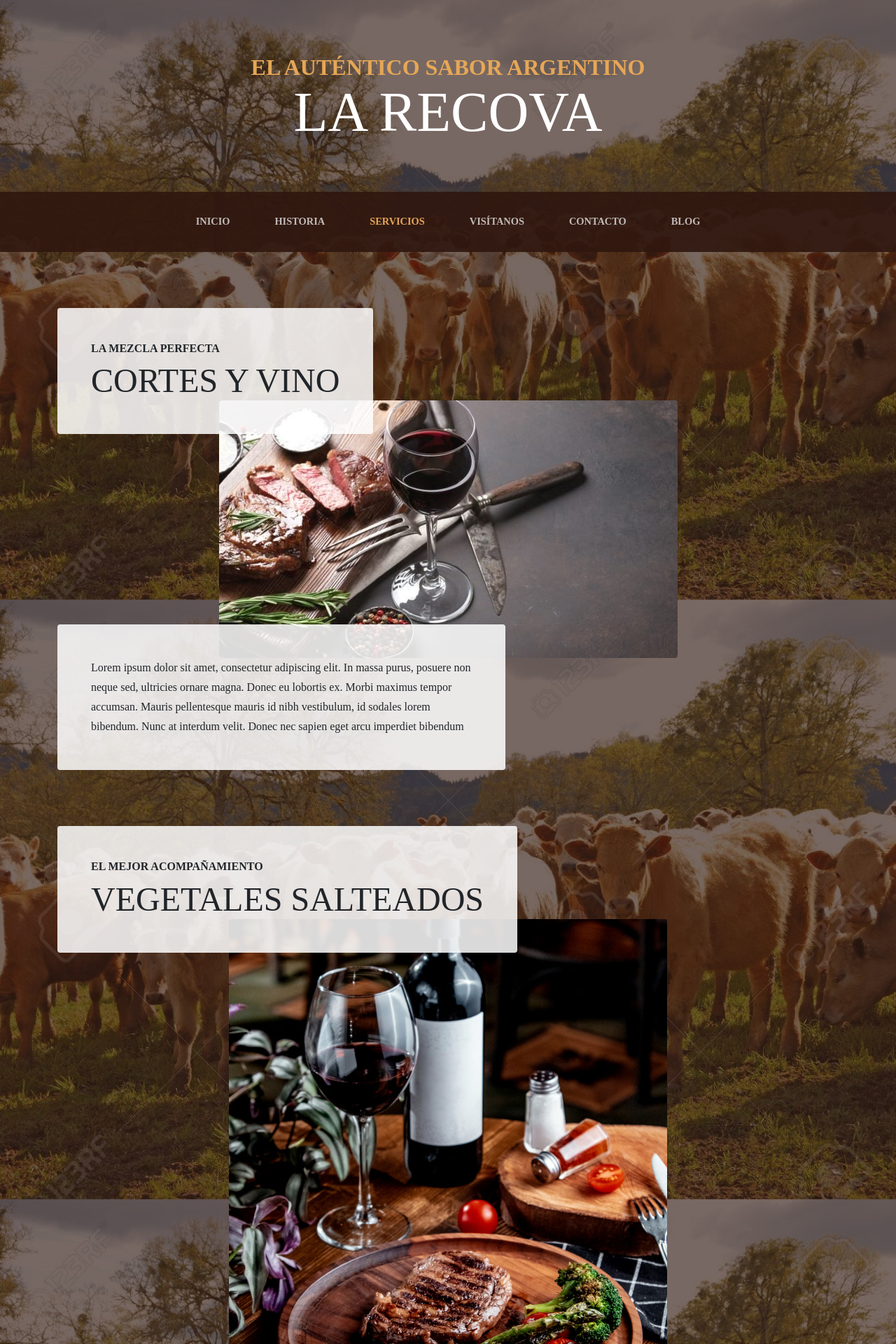
After one commit to wariormex/DjangoRestaurante, a Django app: page /servicios/ in a window 1280 px wide. The commit adds this page. Shown: the top 1920 px of the page at 70% size. Run offline with Django 4.2, Linux system fonts and the light colour scheme; some libraries are stand-ins or nearby versions.

Commit message:
Finished Static Pages

```diff
--- a/Proyecto/webRestaurante/core/templates/core/base.html
+++ b/Proyecto/webRestaurante/core/templates/core/base.html
@@ -35,56 +35,35 @@
   <!-- Navegación -->
   <nav class="navbar navbar-expand-lg navbar-dark py-lg-4" id="mainNav">
     <div class="container">
-      <a class="navbar-brand text-uppercase text-expanded font-weight-bold d-lg-none" href="index.html">La Recova</a>
+      <a class="navbar-brand text-uppercase text-expanded font-weight-bold d-lg-none" href="{% url 'home' %}">La Recova</a>
       <button class="navbar-toggler" type="button" data-bs-toggle="collapse" data-bs-target="#navbarResponsive"
         aria-controls="navbarResponsive" aria-expanded="false" aria-label="Toggle navigation">
         <span class="navbar-toggler-icon"></span>
       </button>
       <div class="collapse navbar-collapse" id="navbarResponsive">
         <ul class="navbar-nav mx-auto">
-          <li class="nav-item active px-lg-4">
+          <li class="nav-item {% if request.path == '/'%}active{% endif%} px-lg-4">  {% comment %} <li class="nav-item active px-lg-4">  {% endcomment %}
             <a class="nav-link text-uppercase text-expanded" href="{% url 'home' %}">Inicio</a>
           </li>
-          <li class="nav-item px-lg-4">
-            <a class="nav-link text-uppercase text-expanded" href="about.html">Historia</a>
+          <li class="nav-item {% if request.path == '/historia/'%}active{% endif%} px-lg-4">
+            <a class="nav-link text-uppercase text-expanded" href="{% url 'about' %}">Historia</a>
           </li>
-          <li class="nav-item px-lg-4">
-            <a class="nav-link text-uppercase text-expanded" href="services.html">Servicios</a>
+          <li class="nav-item {% if request.path == '/servicios/'%}active{% endif%} px-lg-4">
+            <a class="nav-link text-uppercase text-expanded" href="{% url 'services' %}">Servicios</a>
           </li>
-          <li class="nav-item px-lg-4">
-            <a class="nav-link text-uppercase text-expanded" href="store.html">Visítanos</a>
+          <li class="nav-item {% if request.path == '/visitanos/'%}active{% endif%} px-lg-4">
+            <a class="nav-link text-uppercase text-expanded" href="{% url 'store' %}">Visítanos</a>
           </li>
-          <li class="nav-item px-lg-4">
-            <a class="nav-link text-uppercase text-expanded" href="contact.html">Contacto</a>
+          <li class="nav-item {% if request.path == '/contacto/'%}active{% endif%} px-lg-4">
+            <a class="nav-link text-uppercase text-expanded" href="{% url 'contact' %}">Contacto</a>
           </li>
-          <li class="nav-item px-lg-4">
-            <a class="nav-link text-uppercase text-expanded" href="blog.html">Blog</a>
+          <li class="nav-item {% if request.path == '/blog/'%}active{% endif%} px-lg-4">
+            <a class="nav-link text-uppercase text-expanded" href="{% url 'blog' %}">Blog</a>
           </li>
         </ul>
       </div>
     </div>
   </nav>
-
-  <!-- Cabecera -->
-  <section class="page-section clearfix">
-    <div class="container">
-      <div class="intro">
-        <img class="intro-img img-fluid mb-3 mb-lg-0 rounded" src="{% static 'core/img/intro.jpg' %}" alt="">
-        <div class="intro-text left-0 text-center bg-faded p-5 rounded">
-          <h2 class="section-heading mb-4">
-            <span class="section-heading-upper">Déjate sorprender</span>
-            <span class="section-heading-lower">Te gustará</span>
-          </h2>
-          <p class="mb-3">Trabajamos sólo con los mejores ingredientes. Una vez que pruebes nuestros cortes será la
-            mejor experiencia culinaria.
-          </p>
-          <div class="intro-button mx-auto">
-            <a class="btn btn-primary btn-xl" href="store.html">Visítanos</a>
-          </div>
-        </div>
-      </div>
-    </div>
-  </section>
 
   {% block content%} {% endblock %}
 
--- /dev/null
+++ b/Proyecto/webRestaurante/core/templates/core/services.html
@@ -0,0 +1,77 @@
+{% extends "core/base.html"%}
+{% block content %}
+{% load static %}
+
+<section class="page-section">
+    <div class="container">
+      <div class="product-item">
+        <div class="product-item-title d-flex">
+          <div class="bg-faded p-5 d-flex mr-auto rounded">
+            <h2 class="section-heading mb-0">
+              <span class="section-heading-upper">La mezcla perfecta</span>
+              <span class="section-heading-lower">Cortes y vino</span>
+            </h2>
+          </div>
+        </div>
+        <img class="product-item-img mx-auto d-flex rounded img-fluid mb-3 mb-lg-0" src="{% static 'core/img/products-01.jpg' %}" alt="">
+        <div class="product-item-description d-flex ml-auto">
+          <div class="bg-faded p-5 rounded">
+            <p class="mb-0">Lorem ipsum dolor sit amet, consectetur adipiscing elit. In massa purus, posuere non neque
+              sed, ultricies ornare magna. Donec eu lobortis ex. Morbi maximus tempor accumsan. Mauris pellentesque
+              mauris id nibh vestibulum, id sodales lorem bibendum. Nunc at interdum velit. Donec nec sapien eget arcu
+              imperdiet bibendum</p>
+          </div>
+        </div>
+      </div>
+    </div>
+  </section>
+
+  <section class="page-section">
+    <div class="container">
+      <div class="product-item">
+        <div class="product-item-title d-flex">
+          <div class="bg-faded p-5 d-flex mr-auto rounded">
+            <h2 class="section-heading mb-0">
+              <span class="section-heading-upper">El mejor acompañamiento</span>
+              <span class="section-heading-lower">Vegetales salteados</span>
+            </h2>
+          </div>
+        </div>
+        <img class="product-item-img mx-auto d-flex rounded img-fluid mb-3 mb-lg-0" src="{% static 'core/img/products-02.jpg' %}" alt="">
+        <div class="product-item-description d-flex ml-auto">
+          <div class="bg-faded p-5 rounded">
+            <p class="mb-0">Morbi dapibus malesuada mollis. Nunc cursus velit eget cursus pharetra. Ut feugiat, dui id
+              congue porttitor, sem erat pharetra dui, in ullamcorper quam nulla vitae quam. Sed blandit libero feugiat
+              diam cursus, nec euismod ante consequat. Curabitur nec tincidunt ipsum, in tempor turpis. Sed ut metus a
+              nisl rhoncus placerat.</p>
+          </div>
+        </div>
+      </div>
+    </div>
+  </section>
+
+  <section class="page-section">
+    <div class="container">
+      <div class="product-item">
+        <div class="product-item-title d-flex">
+          <div class="bg-faded p-5 d-flex mr-auto rounded">
+            <h2 class="section-heading mb-0">
+              <span class="section-heading-upper">Producto certificado</span>
+              <span class="section-heading-lower">También vendemos</span>
+            </h2>
+          </div>
+        </div>
+        <img class="product-item-img mx-auto d-flex rounded img-fluid mb-3 mb-lg-0" src="{% static 'core/img/products-03.jpg' %}" alt="">
+        <div class="product-item-description d-flex ml-auto">
+          <div class="bg-faded p-5 rounded">
+            <p class="mb-0">Integer ac elementum lacus, consectetur cursus tellus. Suspendisse faucibus sapien massa, ac
+              pharetra est aliquet a. In interdum feugiat ultrices. Aliquam eget tempor libero. Aliquam sit amet ante
+              quis lectus fermentum bibendum. Ut molestie nulla in tellus euismod feugiat. Nunc varius erat nulla, eu
+              dictum mi ultrices in.</p>
+          </div>
+        </div>
+      </div>
+    </div>
+  </section>
+
+{% endblock %}
--- a/Proyecto/webRestaurante/core/views.py
+++ b/Proyecto/webRestaurante/core/views.py
@@ -2,3 +2,18 @@ from django.shortcuts import render
 
 def home(request):
     return render(request,'core/home.html')
+
+def about(request):
+    return render(request,'core/about.html')
+
+def services(request):
+    return render(request,'core/services.html')
+
+def store(request):
+    return render(request,'core/store.html')
+
+def contact(request):
+    return render(request,'core/contact.html')
+
+def blog(request):
+    return render(request,'core/blog.html')
--- a/Proyecto/webRestaurante/webRestaurante/urls.py
+++ b/Proyecto/webRestaurante/webRestaurante/urls.py
@@ -20,4 +20,9 @@ from core import views
 urlpatterns = [
     path('admin/', admin.site.urls),
     path('', views.home, name='home'),
+    path('historia/', views.about, name='about'),
+    path('servicios/', views.services, name='services'),
+    path('visitanos/', views.store, name='store'),
+    path('contacto/', views.contact, name='contact'),
+    path('blog/', views.blog, name='blog'),
 ]
```
Also changed, not shown: Proyecto/webRestaurante/core/templates/core/about.html (added, +28 -0 lines), Proyecto/webRestaurante/core/templates/core/blog.html (added, +35 -0 lines), Proyecto/webRestaurante/core/templates/core/contact.html (added, +53 -0 lines), Proyecto/webRestaurante/core/templates/core/home.html (+21 -0 lines), Proyecto/webRestaurante/core/templates/core/store.html (added, +48 -0 lines).
